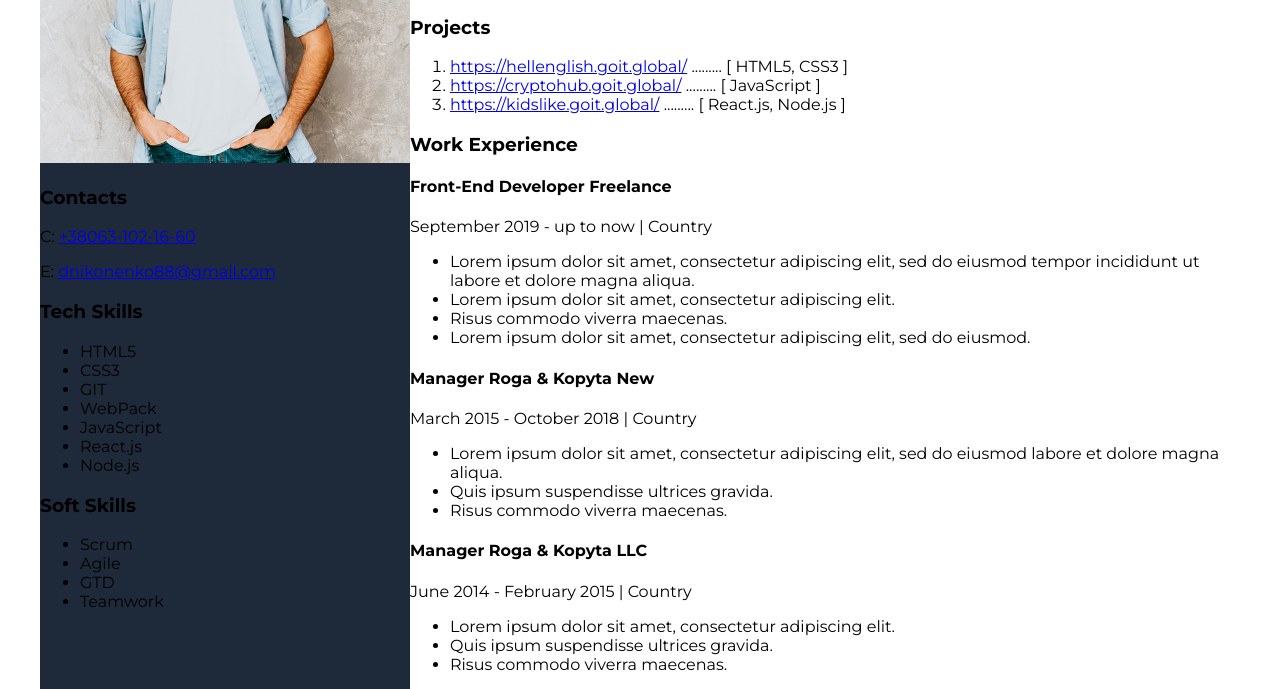
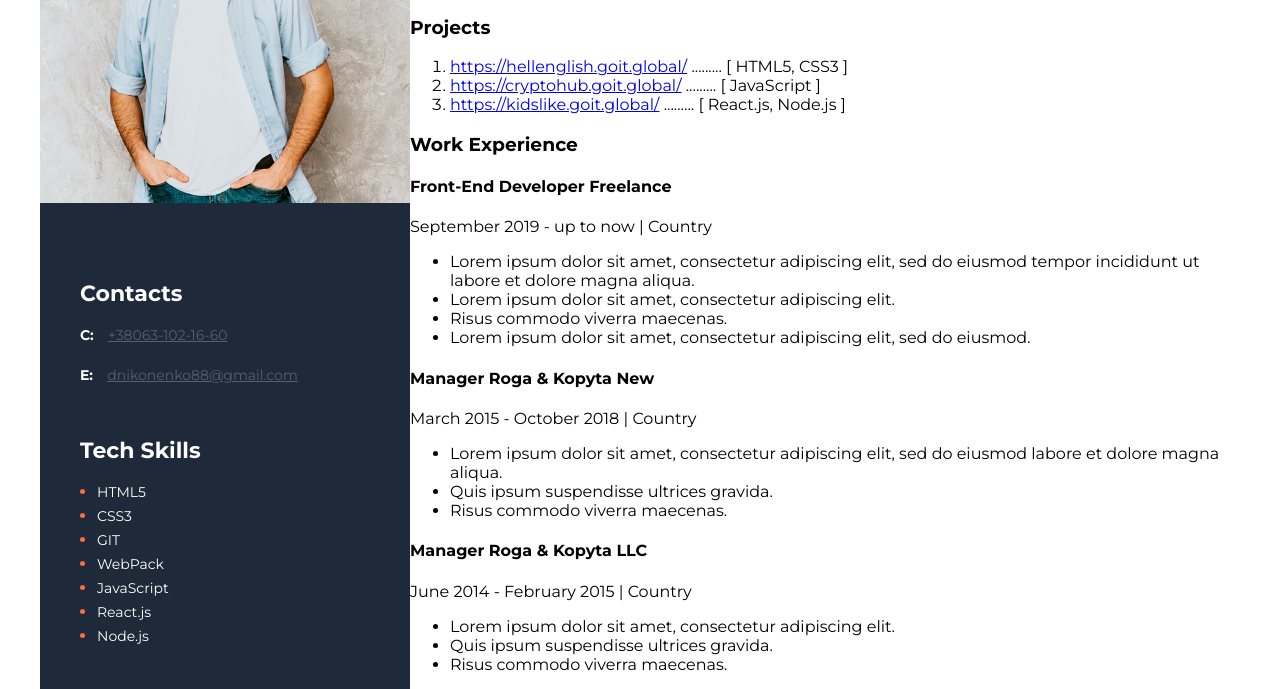
Before and after one commit to dmitry-nikonenko/maket_html_css, a plain HTML site: page resume_html_css/index.html in a window 1280 px wide. Shown: the part 199-888 px from the top of the page. Drawn offline with Linux system fonts and the light colour scheme.

Commit message:
css_left_sidebar

```diff
--- a/resume_html_css/index.html
+++ b/resume_html_css/index.html
@@ -87,36 +87,38 @@
     </div>
     <!--sidebar-->
     <aside class="sidebar">
-        <img src="img/photo.jpg" alt="user_foto">
+        <img src="img/photo.jpg" alt="user_foto" class="photo">
         <!--contacts-->
-        <div>
-            <h3>Contacts</h3>
+        <div class="sidebar_div contacts">
+            <h3 class="sidebar_title">Contacts</h3>
             <div>
-                <p>C: <a href="tel:+380631021660">+38063-102-16-60</a></p>
-                <p>E: <a href="mailto:dnikonenko88@gmail.com">dnikonenko88@gmail.com</a></p>
+                <p> <span class="contact_type">C:</span>
+                    <a href="tel:+380631021660" class="contact_link">+38063-102-16-60</a></p>
+                <p> <span class="contact_type">E:</span>
+                    <a href="mailto:dnikonenko88@gmail.com" class="contact_link">dnikonenko88@gmail.com</a></p>
             </div>
         </div>
         <!--tech skills-->
-        <div>
-            <h3>Tech Skills</h3>
-            <ul>
-                <li>HTML5</li>
-                <li>CSS3</li>
-                <li>GIT</li>
-                <li>WebPack</li>
-                <li>JavaScript</li>
-                <li>React.js</li>
-                <li>Node.js</li>
+        <div class="sidebar_div tech_skills">
+            <h3 class="sidebar_title">Tech Skills</h3>
+            <ul class="tech_skills_list">
+                <li class="tech_skills_item"><span class="tech_skills_text">HTML5</span> </li>
+                <li class="tech_skills_item"><span class="tech_skills_text">CSS3</span></li>
+                <li class="tech_skills_item"><span class="tech_skills_text">GIT</span></li>
+                <li class="tech_skills_item"><span class="tech_skills_text">WebPack</span></li>
+                <li class="tech_skills_item"><span class="tech_skills_text">JavaScript</span></li>
+                <li class="tech_skills_item"><span class="tech_skills_text">React.js</span></li>
+                <li class="tech_skills_item"><span class="tech_skills_text">Node.js</span></li>
             </ul>
         </div>
         <!--soft skills-->
-        <div>
-            <h3>Soft Skills</h3>
-            <ul>
-                <li>Scrum</li>
-                <li>Agile</li>
-                <li>GTD</li>
-                <li>Teamwork</li>
+        <div class="sidebar_div">
+            <h3 class="sidebar_title">Soft Skills</h3>
+            <ul class="soft_skills_list">
+                <li class="soft_skills_item"><span class="soft_skills_text">Scrum</span></li>
+                <li class="soft_skills_item"><span class="soft_skills_text">Agile</span></li>
+                <li class="soft_skills_item"><span class="soft_skills_text">GTD</span></li>
+                <li class="soft_skills_item"><span class="soft_skills_text">Teamwork</span></li>
             </ul>
         </div>
 
--- a/resume_html_css/styles/styles.css
+++ b/resume_html_css/styles/styles.css
@@ -6,7 +6,6 @@ body{
     flex-direction: row-reverse;
     background-color: #E5E5E5;
     width: 1200px;
-    height: 1319;
     margin: 0 auto;
 }
 .main_content{
@@ -14,4 +13,61 @@ body{
 }
 .sidebar {
     background-color: #1E2939;
+    padding-top: 40px;
+    width: 370px;
 }
+.photo{
+    width: 370px;
+    margin-bottom: 51px;
+}
+.sidebar_div{
+    margin-left: 40px;
+}
+.sidebar_title{
+    color: #FFFFFF;
+    font-family: 'Montserrat';
+    font-style: normal;
+    font-weight: 700;
+    font-size: 22px;
+    line-height: 27px;
+    margin-bottom: 10px;
+}
+.contact_type{
+    font-family: 'Montserrat';
+    font-style: normal;
+    font-weight: 700;
+    font-size: 14px;
+    line-height: 24px;
+    color: #FFFFFF;
+    margin-right: 10px;
+}
+.contact_link{
+    font-family: 'Montserrat';
+    font-style: normal;
+    font-weight: 400;
+    font-size: 14px;
+    line-height: 24px;
+    color: #575F6B;
+}
+.contacts{
+    margin-bottom: 50px;
+}
+.tech_skills{
+    margin-bottom: 45px;
+}
+.tech_skills_list, .soft_skills_list{
+    color: #FFFFFF;
+    padding: 0;
+    margin-left: 17px;
+}
+.tech_skills_text, .soft_skills_text{
+    color: #FFFFFF;
+    font-family: 'Montserrat';
+    font-style: normal;
+    font-weight: 400;
+    font-size: 14px;
+    line-height: 24px;
+}
+.tech_skills_item, .soft_skills_item{
+    color: #FB6D3A;
+}
```
